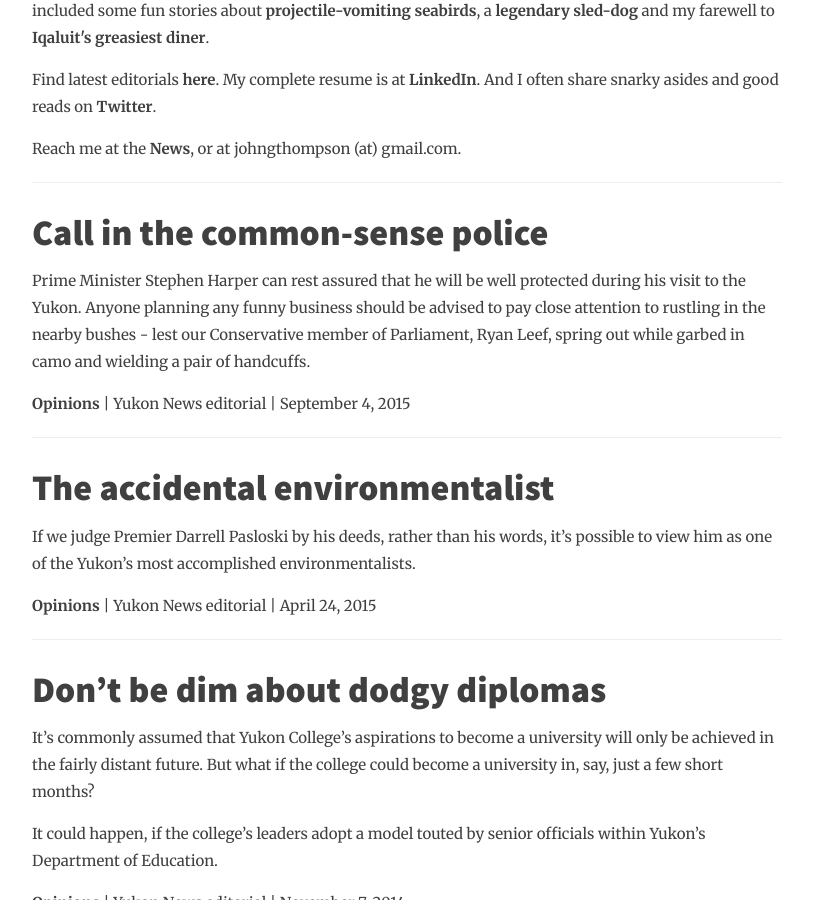
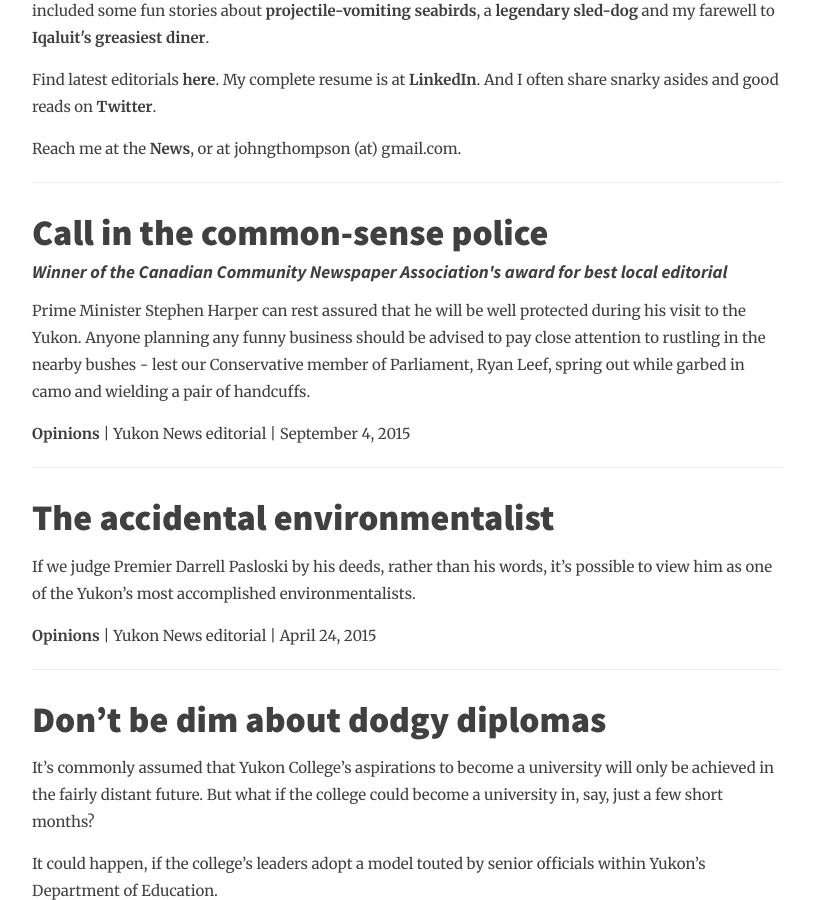
Before and after one commit to johngthompson/johngthompson.github.io, a Jekyll site: the page built from index.html, in a window 1280 px wide and 900 px high, scrolled down 762 px. Shown: the whole window, without its empty margins (233-1046 px from the left). Built offline with Jekyll 4.4.1, drawn with Linux system fonts in a browser that asks for light colours; the list of posts is cut into pages by our own code.

Commit message:
Update 2015-09-04-common-sense-police.markdown

```diff
--- a/_posts/2015-09-04-common-sense-police.markdown
+++ b/_posts/2015-09-04-common-sense-police.markdown
@@ -3,6 +3,7 @@ layout:	post
 title:	Call in the common-sense police
 publication:     Yukon News editorial
 category:	opinions
+awards: Winner of the Canadian Community Newspaper Association's award for best local editorial
 date:	2015-09-04
 tags:
   - Yukon
```
